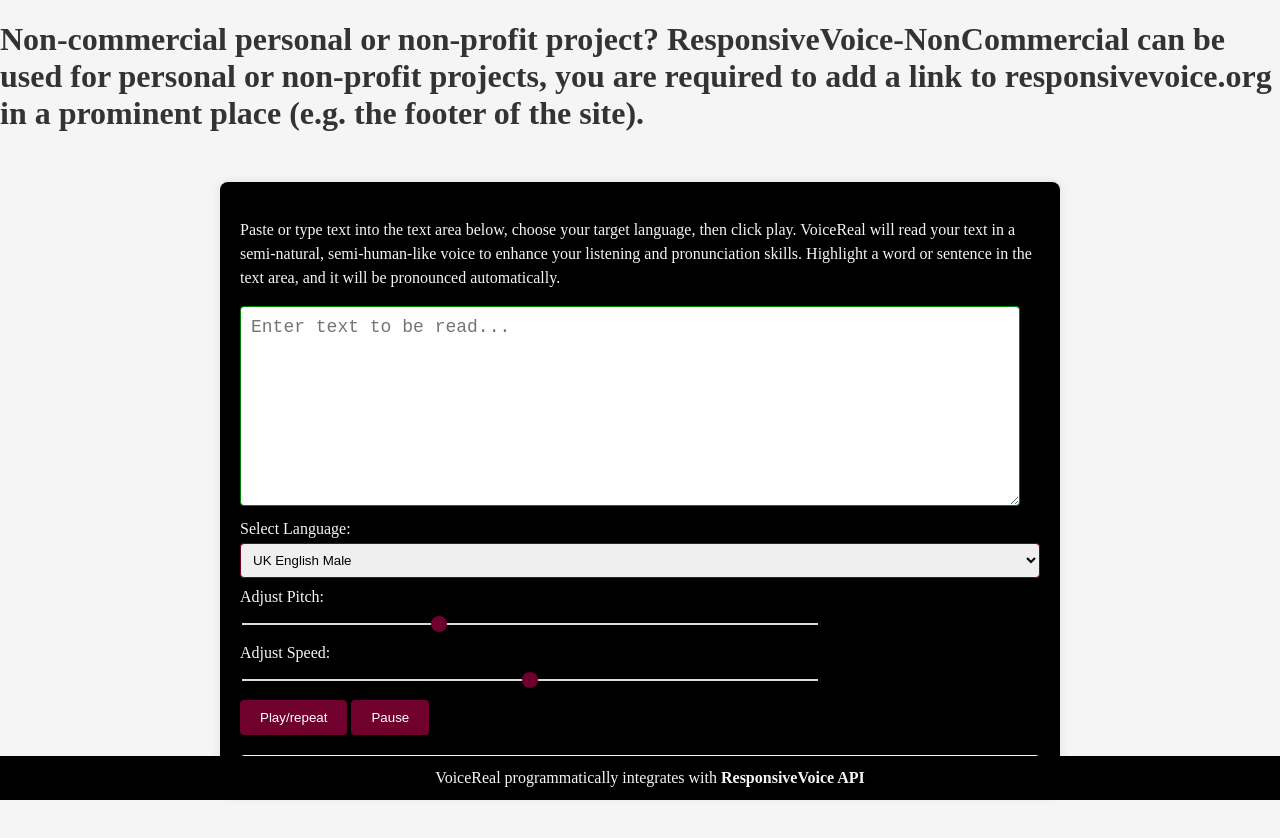
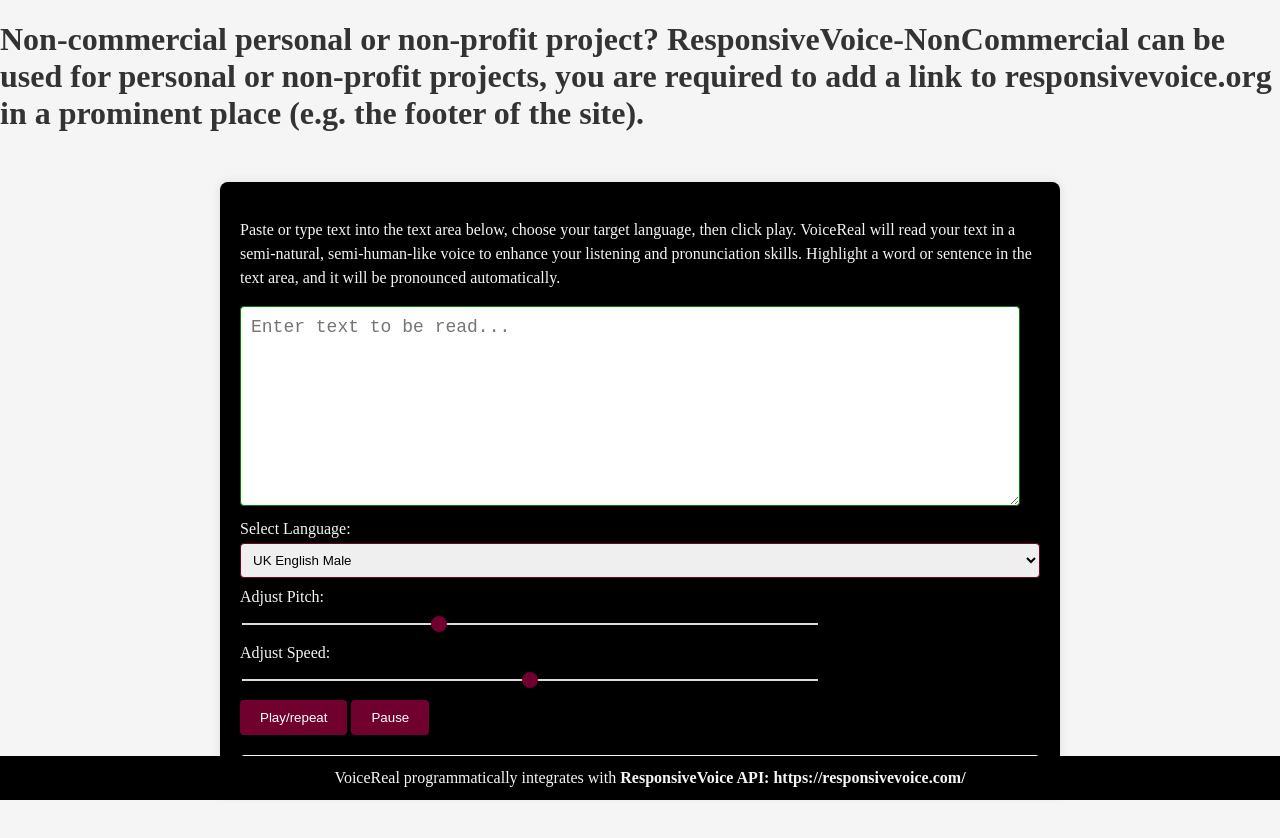
Before and after one commit to moayyadsaleh/VoiceReal, a plain HTML site: page index.html in a window 1280 px wide. Drawn offline with Linux system fonts and the light colour scheme.

```diff
--- a/index.html
+++ b/index.html
@@ -57,7 +57,7 @@
     <p class="footer-text">
       VoiceReal programmatically integrates with
       <a href="https://responsivevoice.com/" target="_blank"
-        >ResponsiveVoice API</a
+        >ResponsiveVoice API: https://responsivevoice.com/</a
       >
     </p>
   </footer>
```
